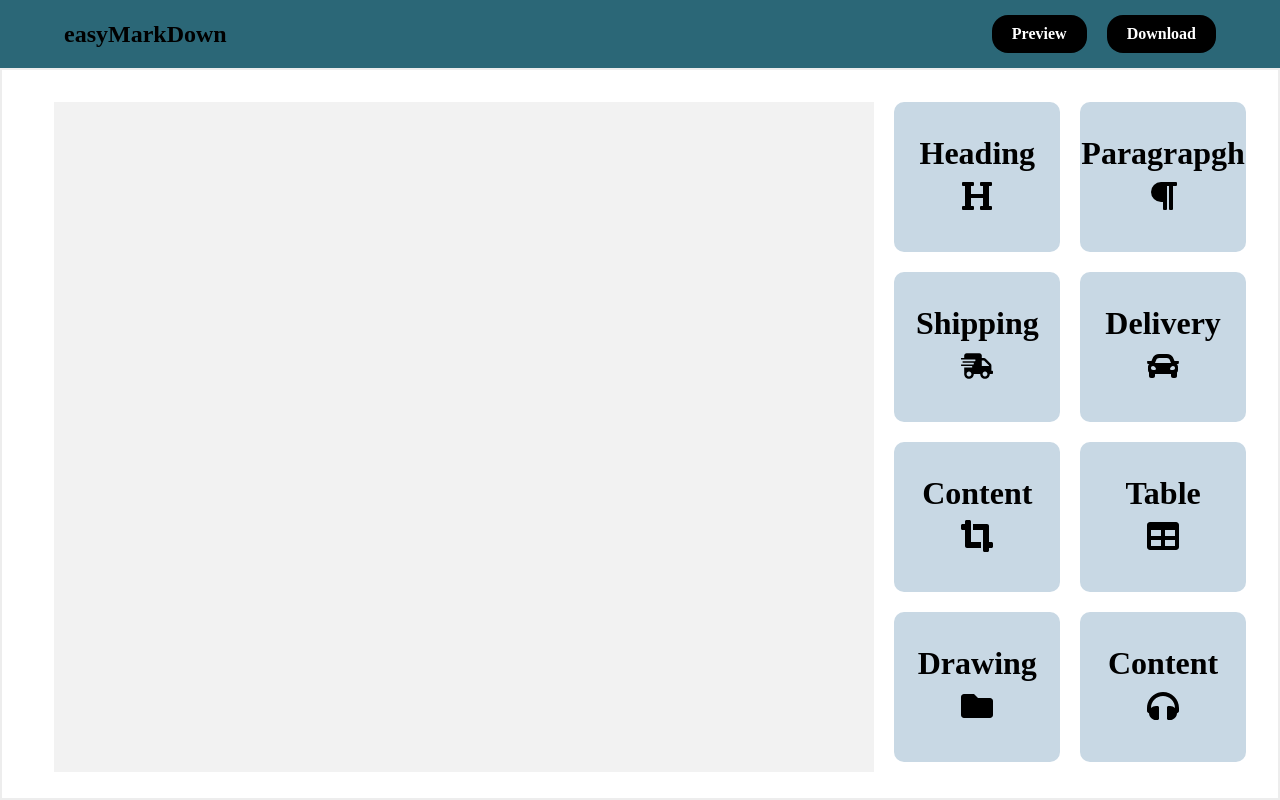
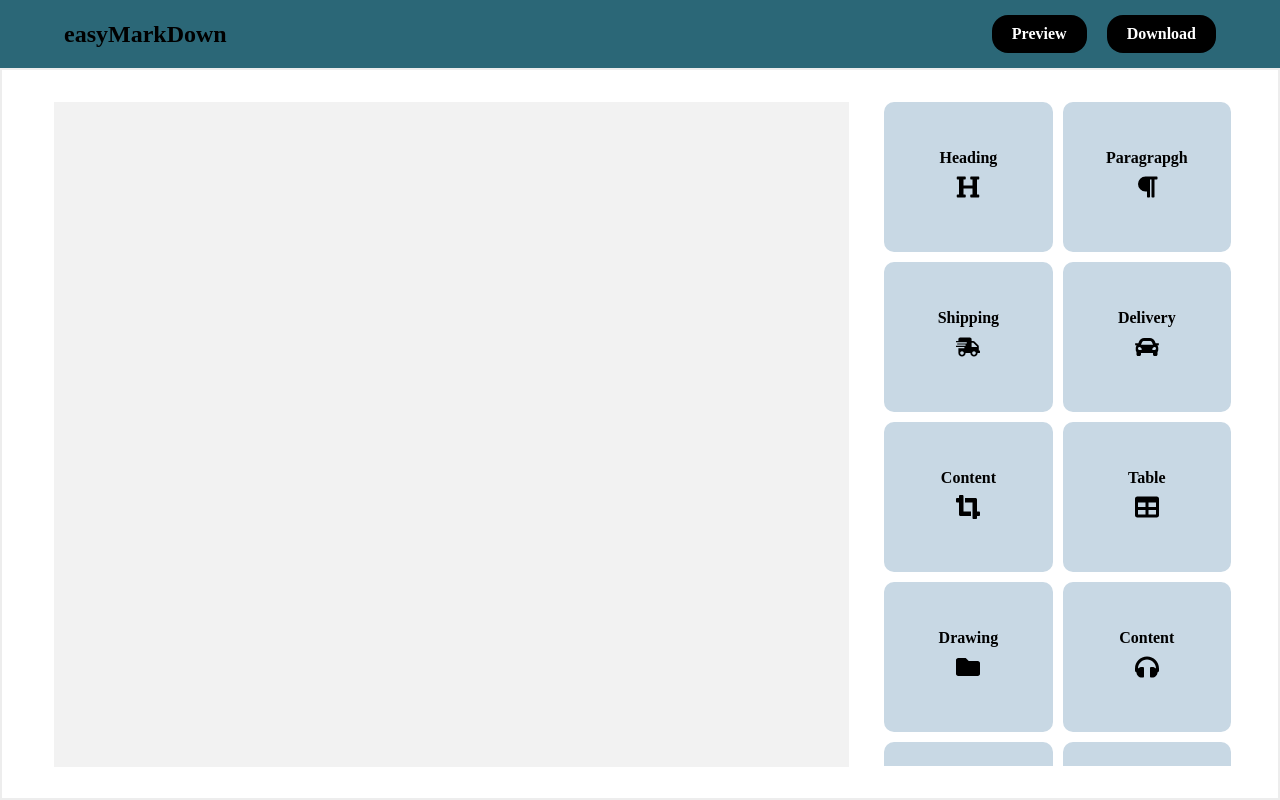
Before and after one commit to toufiq007/learn-tiptap-editor, a React (Vite) app: page / in a window 1280 px wide. Built offline with nearby package versions, Linux system fonts and the light colour scheme.

Commit message:
change the scrollbar width and color and add bubble menu options

```diff
--- a/src/components/editor/Bubblesmenu.jsx
+++ b/src/components/editor/Bubblesmenu.jsx
@@ -14,7 +14,7 @@ import {
   FaFillDrip,
 } from "react-icons/fa";
 
-const Bubblesmenu = ({ editor, BubbleMenu }) => {
+const CustomBubbleMenu = ({ editor, BubbleMenu }) => {
   // bubble menu handler
   const bubbleBoldMenuHanlder = useCallback(() => {
     editor.chain().focus().toggleBold().run();
@@ -99,26 +99,20 @@ const Bubblesmenu = ({ editor, BubbleMenu }) => {
         >
           <FaAlignLeft />
         </button>
-        {/* <button
+        <button
           onClick={bubbleMenuCenterHandler}
           className={
             editor.isActive({ textAlign: "center" }) ? "is-active" : ""
           }
         >
           <FaAlignCenter />
-        </button> */}
-        {/* <button
+        </button>
+        <button
           onClick={bubbleMenuRightHandler}
           className={editor.isActive({ textAlign: "right" }) ? "is-active" : ""}
         >
           <FaAlignRight />
-        </button> */}
-        {/* <button
-          onClick={bubbleMenuRightHandler}
-          className={editor.isActive({ textAlign: "right" }) ? "is-active" : ""}
-        >
-         limon
-        </button> */}
+        </button>
         <button
           onClick={() => editor.chain().focus().toggleHighlight().run()}
           className={editor.isActive("highlight") ? "is-active" : ""}
@@ -130,4 +124,4 @@ const Bubblesmenu = ({ editor, BubbleMenu }) => {
   );
 };
 
-export default Bubblesmenu;
+export default CustomBubbleMenu;
--- a/src/components/editor/TiptapEditor.jsx
+++ b/src/components/editor/TiptapEditor.jsx
@@ -7,14 +7,14 @@ import Image from "@tiptap/extension-image";
 import TextAlign from "@tiptap/extension-text-align";
 import Document from "@tiptap/extension-document";
 import Placeholder from "@tiptap/extension-placeholder";
-import { EditorContent, useEditor, BubbleMenu } from "@tiptap/react";
+import { BubbleMenu, EditorContent, useEditor } from "@tiptap/react";
 import StarterKit from "@tiptap/starter-kit";
-import Highlight from '@tiptap/extension-highlight'
+import Highlight from "@tiptap/extension-highlight";
 
 import "./style.scss";
 import Underline from "@tiptap/extension-underline";
 import { toolBoxItems } from "../utils/data";
-import Bubblesmenu from "./Bubblesmenu";
+import CustomBubbleMenu from "./Bubblesmenu";
 
 const TiptapEditor = () => {
   const CustomDocument = Document.extend({
@@ -45,7 +45,7 @@ const TiptapEditor = () => {
           return "Can you add some further context?";
         },
       }),
-      Highlight.configure({ multicolor: true })
+      Highlight.configure({ multicolor: true }),
     ],
     content: ``,
   });
@@ -80,13 +80,12 @@ const TiptapEditor = () => {
           gap: "20px",
         }}
       >
-        {editor && <Bubblesmenu editor={editor} BubbleMenu={BubbleMenu} />}
+        {editor && <CustomBubbleMenu editor={editor} BubbleMenu={BubbleMenu} />}
         <div
           style={{
             width: "70%",
             background: "var(--editorBackground)",
-            height:"calc(100vh - 130px)",
-            overflow:"auto"
+            height: "calc(100vh - 135px)",
           }}
         >
           <EditorContent
@@ -97,12 +96,12 @@ const TiptapEditor = () => {
         </div>
         <div
           style={{
-            width: "30%",
+            width: "400px",
             display: "grid",
             gridTemplateColumns: "repeat(2,1fr)",
-            gap: "20px",
-            overflow:"auto",
-            // padding:"20px"
+            gap: "10px",
+            overflow: "auto",
+            padding: "0 15px",
           }}
         >
           {toolBoxItems &&
@@ -125,10 +124,10 @@ const TiptapEditor = () => {
                   onDragEnd={(e) => handleDragEnd(e)}
                   onDrag={(e) => handleOnDrag(e)}
                 >
-                  <h4 style={{ fontSize: "2rem", marginBottom: ".5rem" }}>
+                  <h4 style={{ fontSize: "1rem", marginBottom: ".5rem" }}>
                     {box.title}
                   </h4>
-                  <span style={{ fontSize: "2rem" }}>{box.icon}</span>
+                  <span style={{ fontSize: "1.5rem" }}>{box.icon}</span>
                 </div>
               </div>
             ))}
--- a/src/components/editor/style.scss
+++ b/src/components/editor/style.scss
@@ -173,7 +173,6 @@
   overflow: auto;
   margin: 0;
   padding: 1rem;
-  border-radius: 10px;
 }
 
 // menu styles
@@ -182,6 +181,10 @@
   background-color: #0d0d0d;
   padding: 0.2rem;
   border-radius: 0.5rem;
+  display: flex;
+  justify-content: space-between;
+  align-items: center;
+  width: 500px;
 
   button {
     border: none;
--- a/src/index.css
+++ b/src/index.css
@@ -14,3 +14,17 @@
   padding: 0;
   box-sizing: border-box;
 }
+
+::-webkit-scrollbar {
+  width: 8px;
+}
+::-webkit-scrollbar-track {
+  background: #e0dadadd;
+}
+::-webkit-scrollbar-thumb {
+  background: #d2d4e2;
+  border-radius: 10px;
+}
+::-webkit-scrollbar-thumb:hover {
+  background: #ccc;
+}
```
